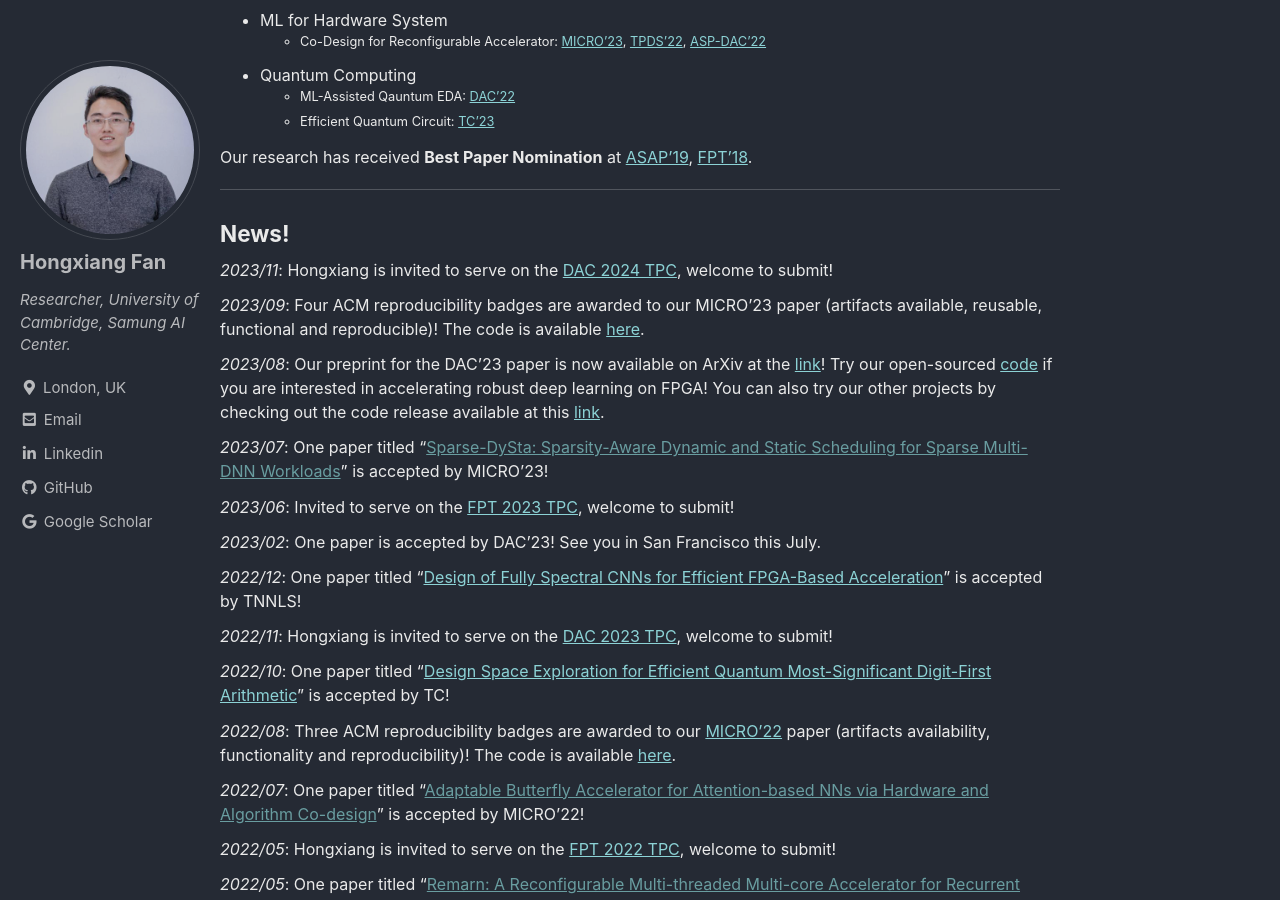
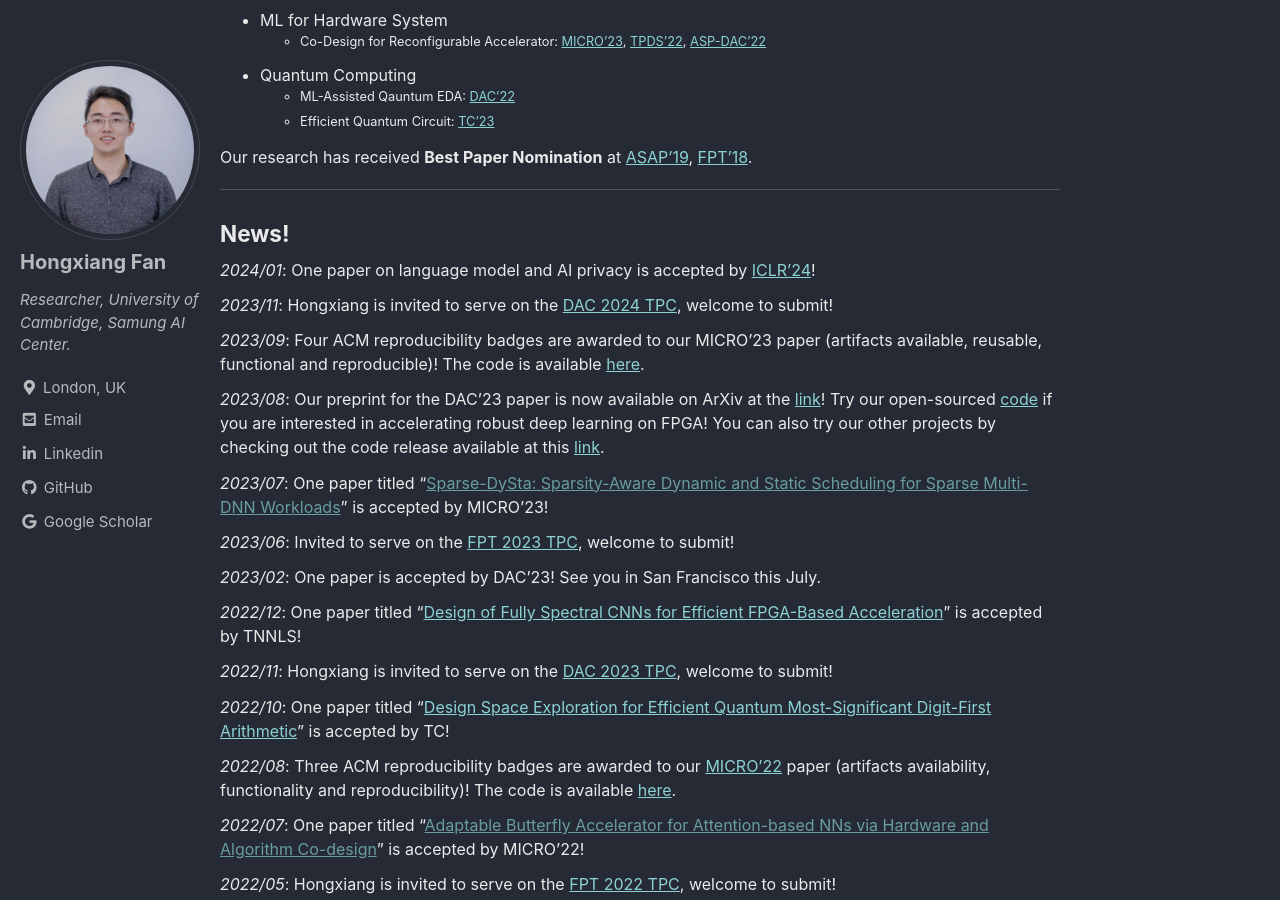
Before and after one commit to os-hxfan/os-hxfan.github.io, a Jekyll site: the page built from index.md, in a window 1280 px wide and 900 px high, scrolled down 402 px. Built offline with Jekyll 4.4.1, drawn with Linux system fonts in a browser that asks for light colours; cached includes are drawn as plain includes; our own code applies the rules of GitHub Pages for plain Markdown files.

Commit message:
ICLR'24 acceptance

```diff
--- a/index.md
+++ b/index.md
@@ -27,6 +27,8 @@ Our research has received **Best Paper Nomination** at [ASAP'19](https://asap201
 ___
 
 ### News!
+
+*2024/01*: One paper on language model and AI privacy is accepted by [ICLR'24](https://openreview.net/pdf?id=zzqn5G9fjn)!
 
 *2023/11*: Hongxiang is invited to serve on the [DAC 2024 TPC](https://www.dac.com/), welcome to submit!
 
```
